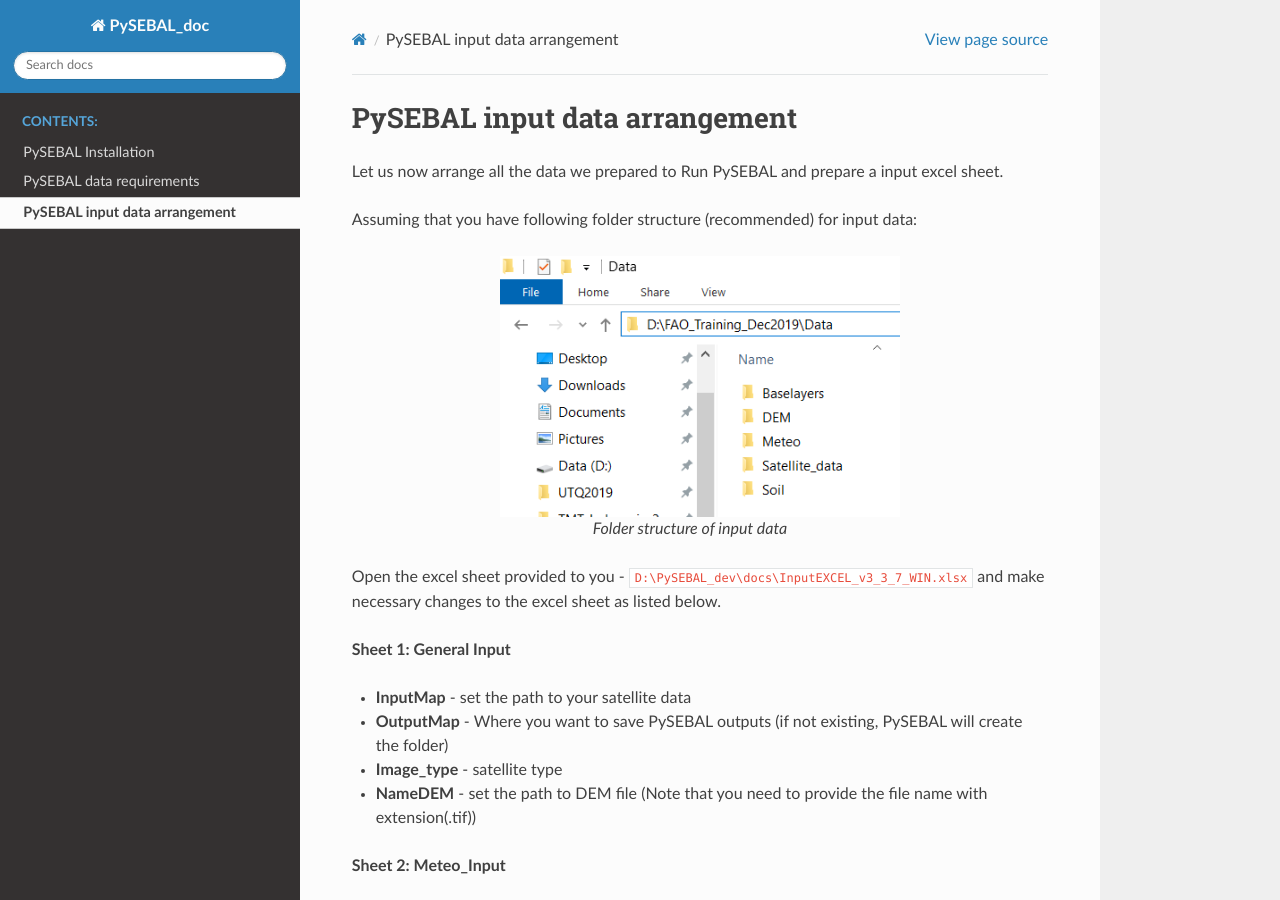
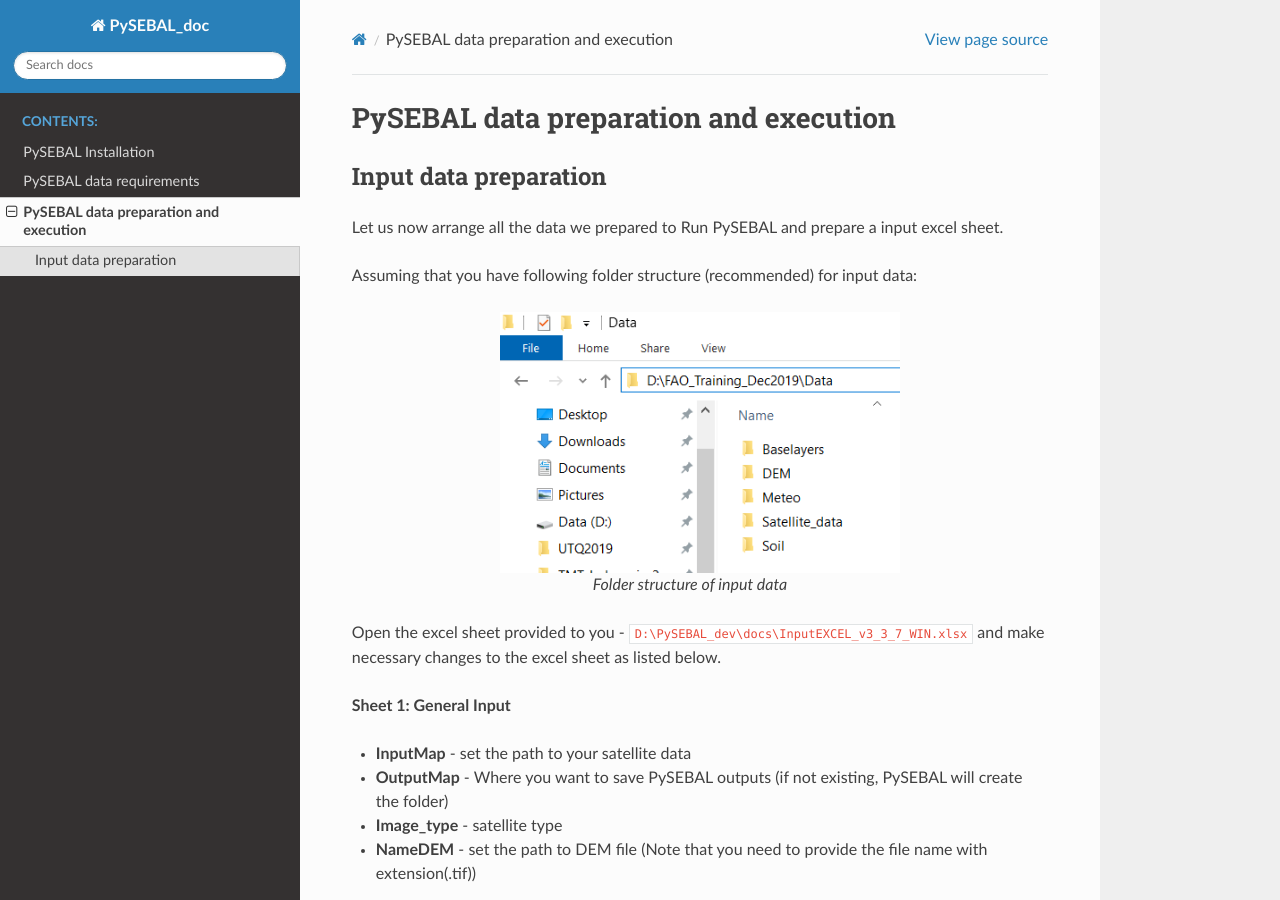
Before and after one commit to spareeth/PySEBAL_doc, a Sphinx documentation site: the page built from docs/source/run.rst, in a window 1280 px wide and 900 px high. Built offline with Sphinx 7.4.7 and the Read the Docs theme 2.0.0, drawn with Linux system fonts in a browser that asks for light colours.

Commit message:
changes in run.rst

```diff
--- a/docs/source/run.rst
+++ b/docs/source/run.rst
@@ -1,5 +1,8 @@
-PySEBAL input data arrangement
-******************************
+PySEBAL data preparation and execution
+**************************************
+
+Input data preparation
+======================
 
 Let us now arrange all the data we prepared to Run PySEBAL and prepare a input excel sheet.
 
```
Also changed, not shown: docs/source/img/output.png (added).
